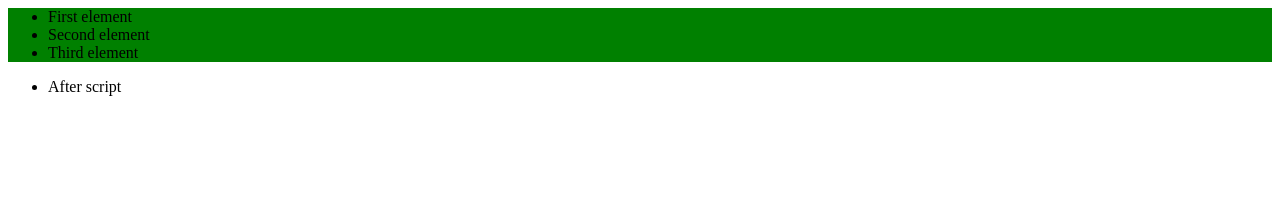
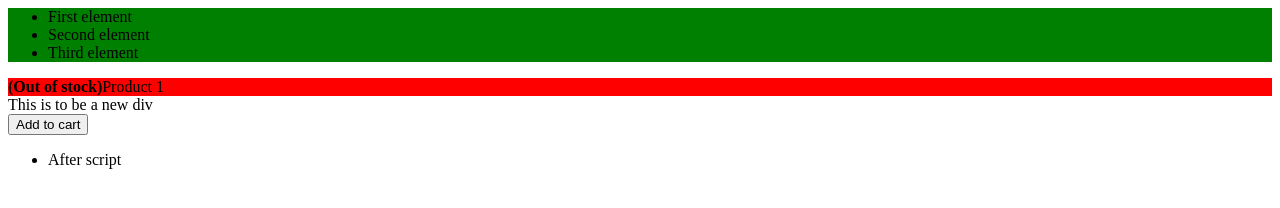
Before and after one commit to dvschakradhar/ajs-nov, a plain HTML site: page dom/index.html in a window 1280 px wide. Drawn offline with Linux system fonts and the light colour scheme.

Commit message:
dom day2

```diff
--- a/dom/index.html
+++ b/dom/index.html
@@ -14,7 +14,9 @@
         <li class ="listItem">Third element</li>
     </ul>
 
-    <div id = "simpleDiv" demo-attribute="hello"></div>
+    <div id = "simpleDiv" in-stock="true">Product 1</div>
+
+    <button id="addCart" onclick="console.log('you clicked me')">Add to cart</button>
 
 <script>
     // console.log(document);
@@ -59,8 +61,54 @@
 
     //attributes
 
-    console.log(document.getElementById('simpleDiv').getAttribute('demo-attribute'));
-    console.log(document.getElementById('simpleDiv').setAttribute('second-attribute', 'world'));
+    console.log(document.getElementById('simpleDiv').getAttribute('in-stock'));
+    // Lets say there is some logic here
+    // after that I want to update the quantity
+    // The logic gave me a value of 0 and I need to set an attribute with that
+    console.log(document.getElementById('simpleDiv').setAttribute('stock-quantity', 0));
+
+    if(document.getElementById('simpleDiv').getAttribute('stock-quantity') == 0)
+    {
+        console.log(document.getElementById('simpleDiv').setAttribute('in-stock', false));
+    }
+
+    console.log(document.getElementById('simpleDiv').getAttribute('in-stock'));
+    if(document.getElementById('simpleDiv').getAttribute('in-stock') === "false"){
+        document.getElementById('simpleDiv').style.backgroundColor = "red";
+    }
+
+    //Create elements
+
+    // const noStockEle = document.createElement('span');
+    // noStockEle.innerText = " (Out of stock)";
+
+    const noStockEle = document.createElement('span');
+    noStockEle.innerHTML = `<b>(Out of stock)</b>`;
+
+
+    // document.getElementById('simpleDiv').append(noStockEle);
+    document.getElementById('simpleDiv').prepend(noStockEle);
+
+    const newDiv = document.createElement('div');
+    newDiv.innerText = "This is to be a new div"
+
+    document.getElementById('simpleDiv').after(newDiv);
+    // document.getElementById('simpleDiv').before(newDiv);
+
+    //Events
+
+    const cartButton = document.getElementById('addCart');
+    // console.log(cartButton);
+
+    // EVENT LISTENERS
+    //addEventListener(event, function)
+    // function is the callback function- means- whenever the event happens
+    // call this function
+
+    cartButton.addEventListener('click', function() {
+        console.log("Item added to cart");
+    })
+
 
 
 </script>
```
